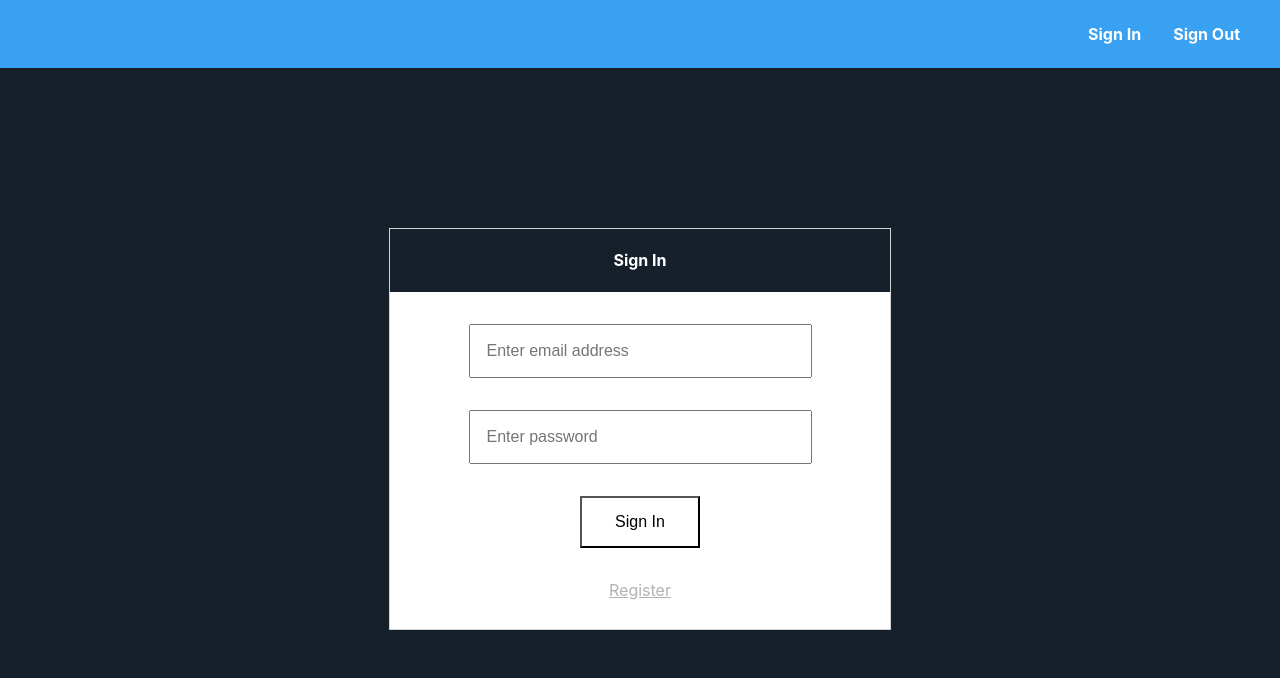
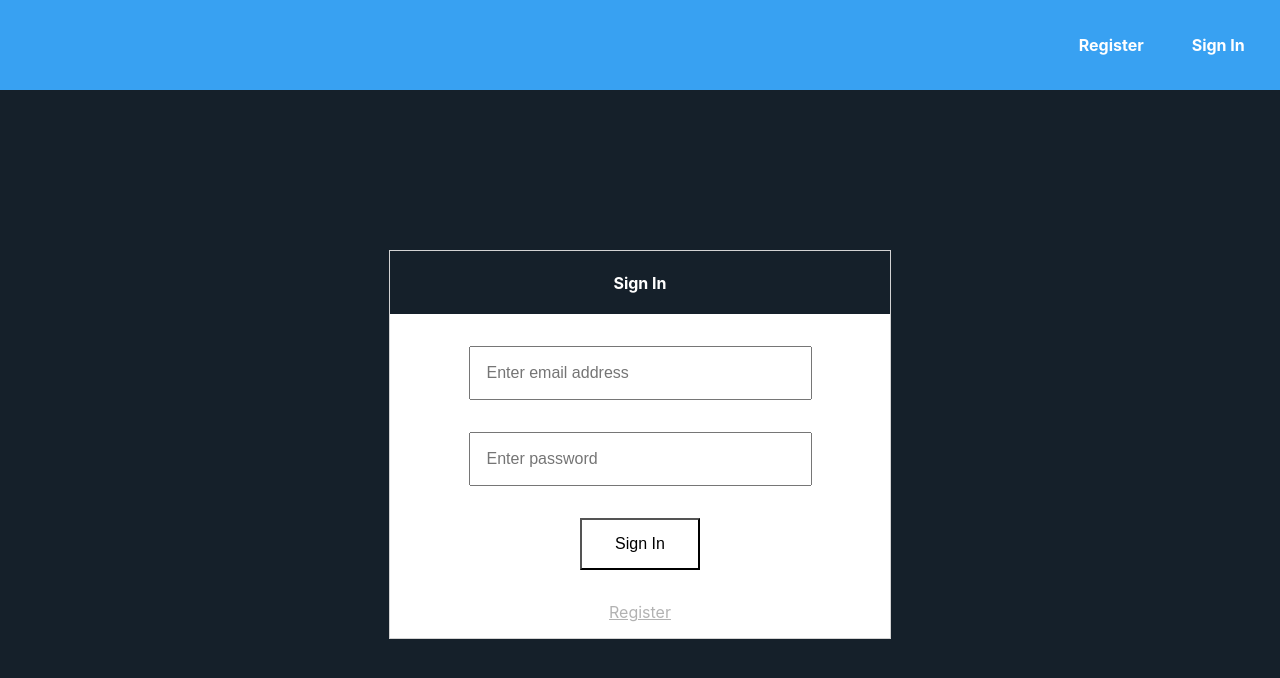
Before and after one commit to bradenschiller/smartbrain, a React (Create React App) app: page / in a window 1280 px wide. Shown: the top 678 px of the page. Built offline with nearby package versions, Linux system fonts and the light colour scheme; no server answers; what clarifai would draw is missing.

Commit message:
[Update] finished the front-end portion of the project & added routes/signin

```diff
--- a/src/App.js
+++ b/src/App.js
@@ -5,6 +5,7 @@ import Rank from './components/Rank';
 import FaceRecognition from './components/FaceRecognition';
 import Navigation from './components/Navigation';
 import SignIn from './components/SignIn';
+import Register from './components/Register';
 import Clarifai from 'clarifai';
 import { clarifai_api_key } from './keys';
 
@@ -19,7 +20,8 @@ class App extends Component {
 			input: '',
 			imageUrl: '',
 			box: {},
-			route: 'signin'
+			route: 'signin',
+			isSignedIn: false
 		};
 	}
 
@@ -37,7 +39,6 @@ class App extends Component {
 	};
 
 	displayFaceBox = (box) => {
-		console.log(box);
 		this.setState({ box: box });
 	};
 
@@ -48,32 +49,40 @@ class App extends Component {
 	};
 
 	onSubmit = async () => {
-		this.setState({ imageUrl: this.state.input });
+		const { input } = this.state;
+		this.setState({ imageUrl: input });
 		try {
-			const response = await app.models.predict(Clarifai.FACE_DETECT_MODEL, this.state.input);
+			const response = await app.models.predict(Clarifai.FACE_DETECT_MODEL, input);
 			this.displayFaceBox(this.calculateFaceLocation(response));
 		} catch (err) {
-			console.log(err);
+			alert(err);
 		}
 	};
 
 	onRouteChange = (route) => {
+		if (route === 'signout') {
+			this.setState({ isSignedIn: false });
+		} else if (route === 'home') {
+			this.setState({ isSignedIn: true });
+		}
 		this.setState({ route: route });
-		console.log(this.state.route);
 	};
 
 	render() {
+		const { isSignedIn, box, imageUrl, route } = this.state;
 		return (
 			<div>
-				<Navigation onRouteChange={this.onRouteChange} />
-				{this.state.route === 'signin' ? (
-					<SignIn onRouteChange={this.onRouteChange} />
-				) : (
+				<Navigation isSignedIn={isSignedIn} onRouteChange={this.onRouteChange} />
+				{route === 'home' ? (
 					<div>
 						<Rank />
 						<ImageLinkForm onInputChange={this.onInputChange} onSubmit={this.onSubmit} />
-						<FaceRecognition box={this.state.box} imageUrl={this.state.imageUrl} />
+						<FaceRecognition box={box} imageUrl={imageUrl} />
 					</div>
+				) : route === 'signin' ? (
+					<SignIn onRouteChange={this.onRouteChange} />
+				) : (
+					<Register onRouteChange={this.onRouteChange} />
 				)}
 			</div>
 		);
--- a/src/CSS/App.css
+++ b/src/CSS/App.css
@@ -16,7 +16,7 @@ button {
 /* navigation styles */
 .navbar {
 	background-color: var(--primary-color);
-	padding: .5rem;
+	padding: .2rem;
 }
 
 .nav-container {
@@ -30,6 +30,11 @@ button {
 	margin-left: 1rem;
 	margin-right: 1rem;
 	list-style: none;
+	cursor: pointer;
+}
+
+.nav-items:hover {
+	color: var(--secondary-color);
 }
 
 .nav-items > a {
--- a/src/CSS/SignIn.css
+++ b/src/CSS/SignIn.css
@@ -5,7 +5,7 @@
 	background-color: white;
 	max-width: 500px;
 	margin: 20vh auto;
-	height: 400px;
+	max-height: 500px;
 	border: 1px solid lightgrey;
 }
 
@@ -44,4 +44,6 @@
 	text-align: center;
 	margin: 1rem;
 	color: rgba(0, 0, 0, 0.3);
+	cursor: pointer;
+	text-decoration: underline;
 }
--- a/src/components/Navigation.js
+++ b/src/components/Navigation.js
@@ -1,20 +1,30 @@
 import React from 'react';
 
-const Navigation = ({ onRouteChange }) => {
+const Navigation = ({ onRouteChange, isSignedIn }) => {
+	if (isSignedIn) {
 		return (
 			<div className="navbar">
 				<ul className="nav-container">
-				<li className="nav-items">
-					<a href="#">Sign In</a>
-				</li>
 					<li className="nav-items last-nav-item">
-					<a onClick={() => onRouteChange('signin')} href="#">
-						Sign Out
-					</a>
+						<p onClick={() => onRouteChange('signout')}>Sign Out</p>
 					</li>
 				</ul>
 			</div>
 		);
+	} else {
+		return (
+			<div className="navbar">
+				<ul className="nav-container">
+					<li className="nav-items last-nav-item">
+						<p onClick={() => onRouteChange('register')}>Register</p>
+					</li>
+					<li className="nav-items last-nav-item">
+						<p onClick={() => onRouteChange('signin')}>Sign In</p>
+					</li>
+				</ul>
+			</div>
+		);
+	}
 };
 
 export default Navigation;
--- a/src/components/Register.js
+++ b/src/components/Register.js
@@ -1,13 +1,14 @@
 import React from 'react';
 
-const SignIn = () => {
+const SignIn = ({ onRouteChange }) => {
 	return (
 		<div className="sign-in-container">
 			<div className="form-title-container">
 				<h4 className="form-title">Sign In</h4>
 			</div>
 			<form className="sign-in-form" action="">
-				<input placeholder="Enter name address" type="text" className="name" />
+				<input placeholder="Enter your full name" type="text" className="name" />
+				<input placeholder="Enter email address" type="text" className="email" />
 				<input placeholder="Enter password" type="password" className="password" />
 				<button className="sign-in-button">Register</button>
 			</form>
--- a/src/components/SignIn.js
+++ b/src/components/SignIn.js
@@ -7,16 +7,16 @@ const SignIn = ({ onRouteChange }) => {
 			<div className="form-title-container">
 				<h4 className="form-title">Sign In</h4>
 			</div>
-			<form className="sign-in-form" action="">
+			<div className="sign-in-form">
 				<input placeholder="Enter email address" type="text" className="username" />
 				<input placeholder="Enter password" type="password" className="password" />
 				<button onClick={() => onRouteChange('home')} className="sign-in-button">
 					Sign In
 				</button>
-				<a className="sign-up-link" href="#">
+				<p onClick={() => onRouteChange('register')} className="sign-up-link">
 					Register
-				</a>
-			</form>
+				</p>
+			</div>
 		</div>
 	);
 };
```
Lines whose indentation alone changed are shown as unchanged.
